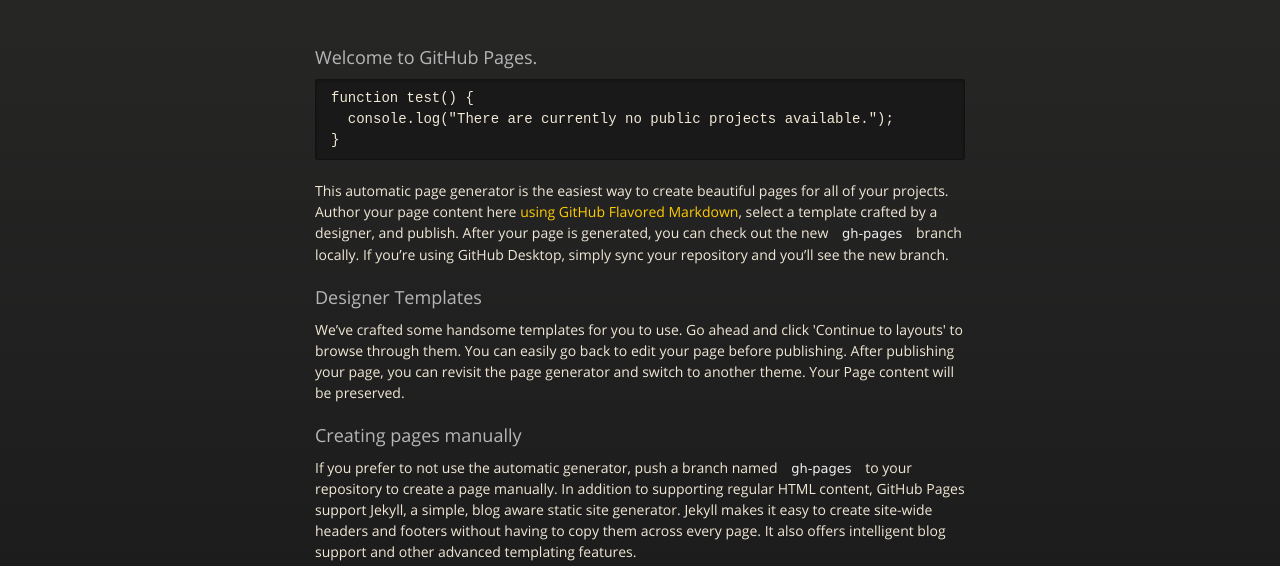
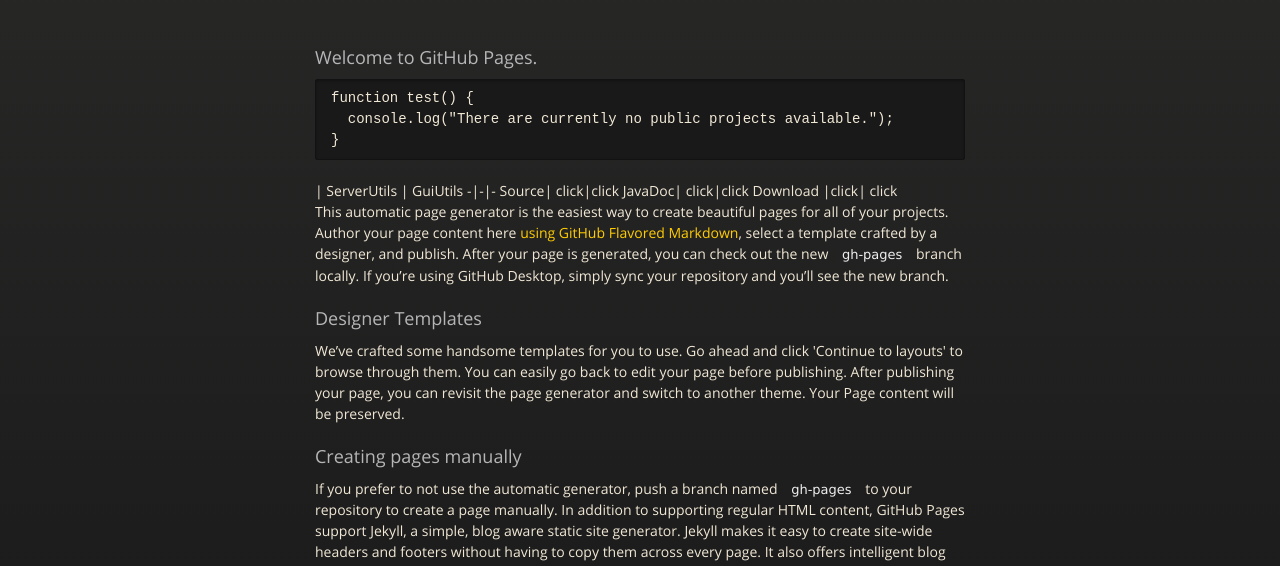
Before and after one commit to thamma/thamma.github.io, a plain HTML site: page index.html in a window 1280 px wide. Shown: the part 210-776 px from the top of the page. Drawn offline with nearby package versions, Linux system fonts and the light colour scheme.

Commit message:
WHO THE FUCK CAME UP WITH MAKE?

```diff
--- a/index.html
+++ b/index.html
@@ -45,6 +45,12 @@ function test() {
 }
 </pre>
 
+ | ServerUtils | GuiUtils
+ -|-|-
+ Source| click|click
+ JavaDoc| click|click
+ Download |click| click
+
 <p>This automatic page generator is the easiest way to create beautiful pages for all of your projects. Author your page content here <a href="https://guides.github.com/features/mastering-markdown/">using GitHub Flavored Markdown</a>, select a template crafted by a designer, and publish. After your page is generated, you can check out the new <code>gh-pages</code> branch locally. If you’re using GitHub Desktop, simply sync your repository and you’ll see the new branch.</p>
 
 <h3>
```
